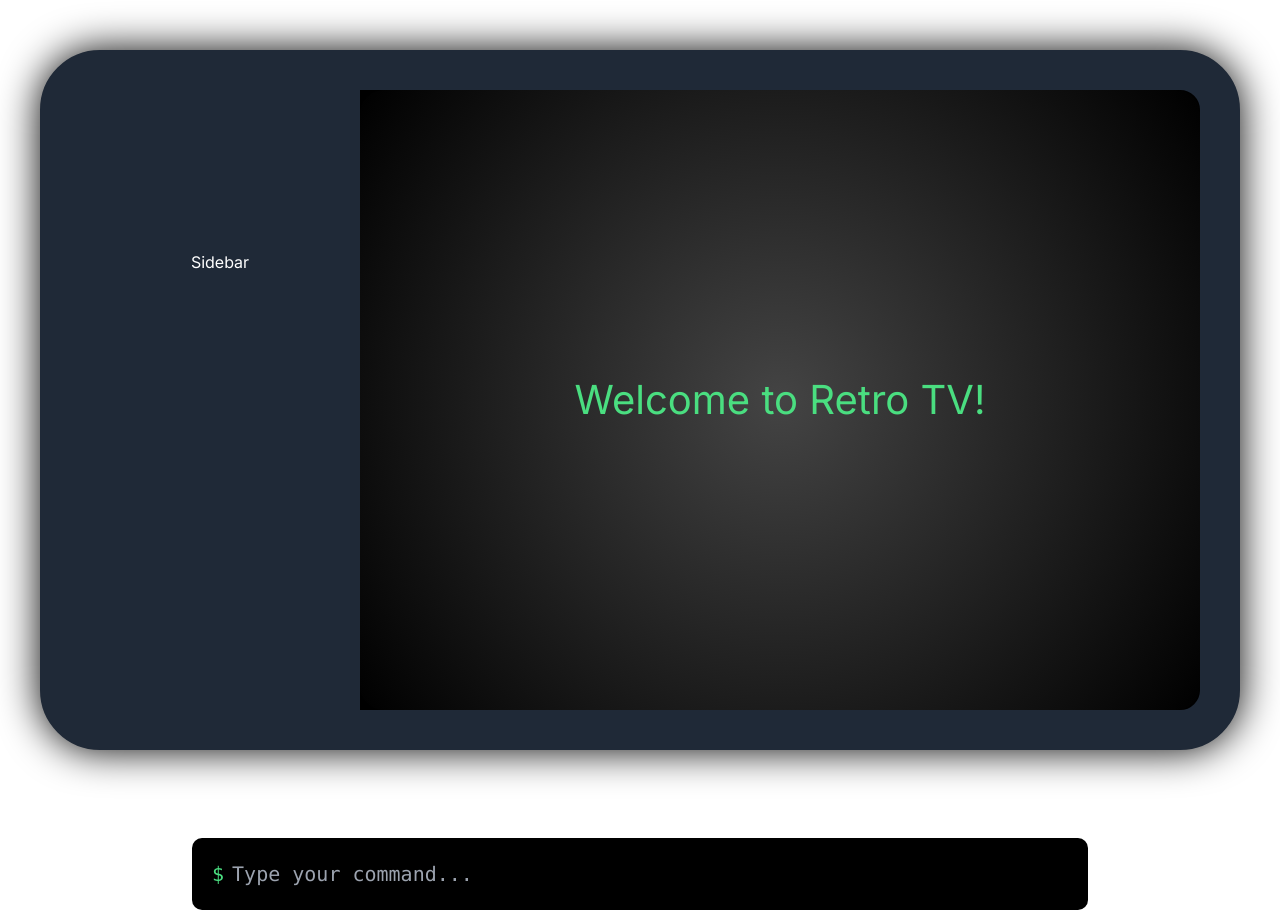
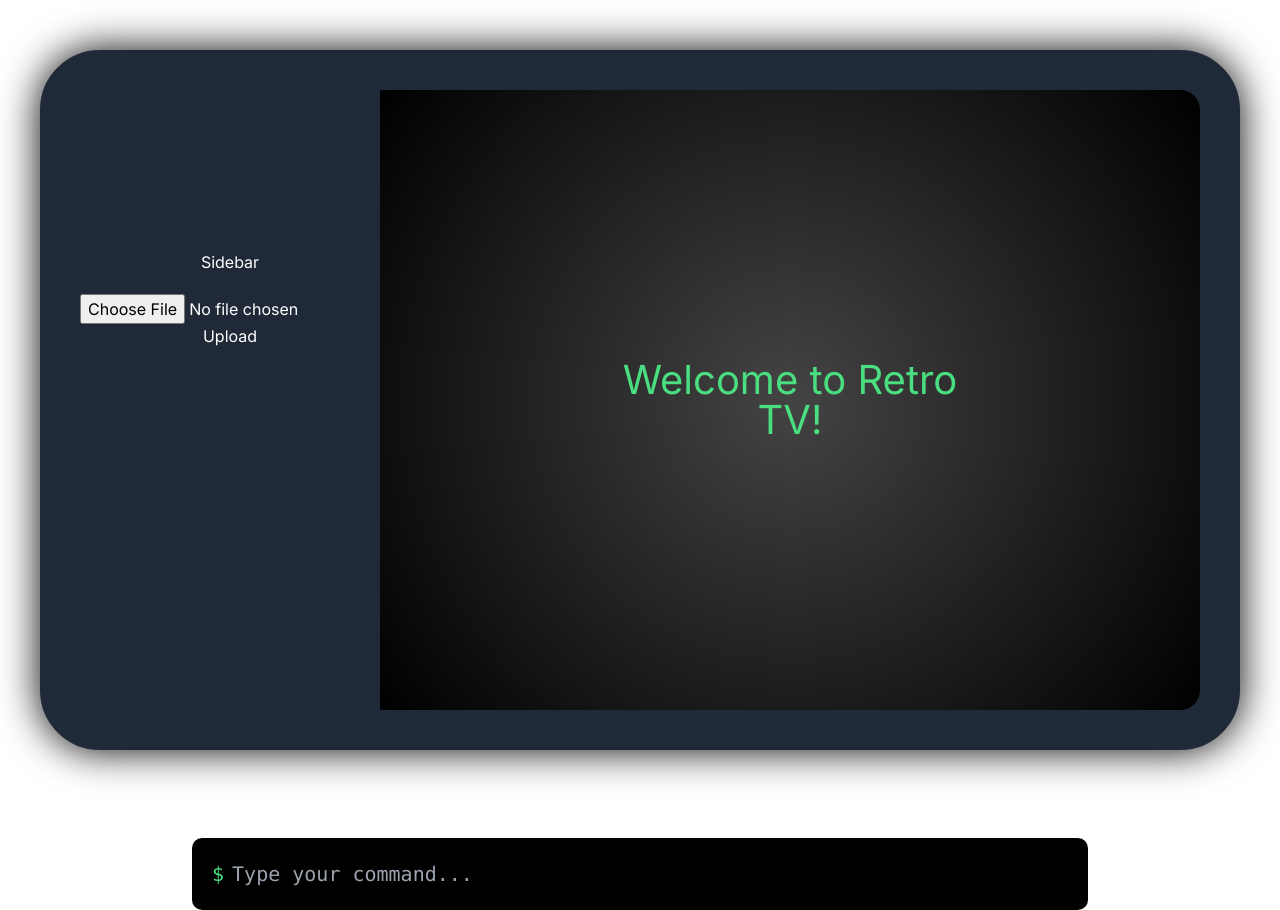
Before and after one commit to jasangill1/ExcelGPT, a Next.js app in the folder frontend/: page / in a window 1280 px wide. Built offline with nearby package versions, Linux system fonts and the light colour scheme.

Commit message:
file upload

```diff
--- a/frontend/components/Sidebar.jsx
+++ b/frontend/components/Sidebar.jsx
@@ -1,8 +1,12 @@
+import FileUpload from './UpLoadFile';
+
 export default function Sidebar() {
     return (
         <div className="relative w-[300px] h-full bg-gray-800 float-right text-white text-center pt-40">
             Sidebar
+            <div className="mt-5">
+                <FileUpload />
+            </div>
         </div>
-
     );
-  }
+}
--- /dev/null
+++ b/frontend/components/UpLoadFile.jsx
@@ -0,0 +1,33 @@
+'use client'
+import React, { useState } from 'react';
+
+const FileUpload = () => {
+  const [file, setFile] = useState(null);
+
+  const onFileChange = (e) => {
+    setFile(e.target.files[0]);
+  }
+
+  const onSubmit = async (e) => {
+    e.preventDefault();
+
+    const formData = new FormData();
+    formData.append('file', file);
+
+    await fetch('http://your-backend-url/api/upload', {
+        method: 'POST',
+        body: formData,
+    });
+
+    setFile(null);
+  }
+
+  return (
+    <form onSubmit={onSubmit}>
+      <input type="file" onChange={onFileChange} />
+      <button type="submit">Upload</button>
+    </form>
+  )
+}
+
+export default FileUpload;
--- /dev/null
+++ b/frontend/components/dropZone.jsx
@@ -0,0 +1,24 @@
+'use client'
+
+import React from 'react';
+import { useDropzone } from 'react-dropzone';
+
+function MyDropzone({ onDrop, accept }) {
+  const {getRootProps, getInputProps, isDragActive} = useDropzone({
+    onDrop,
+    accept
+  });
+
+  return (
+    <div {...getRootProps()} style={{ height: '200px', width: '200px', border: '1px dashed gray', display: 'flex', alignItems: 'center', justifyContent: 'center' }}>
+      <input {...getInputProps()} />
+      {
+        isDragActive ?
+          <p>Drop the files here ...</p> :
+          <p>Drag 'n' drop some files here, or click to select files</p>
+      }
+    </div>
+  )
+}
+
+export default MyDropzone;
--- a/frontend/package.json
+++ b/frontend/package.json
@@ -13,9 +13,11 @@
     "axios": "^1.4.0",
     "axis": "^1.0.0",
     "next": "13.4.1",
+    "papaparse": "^5.4.1",
     "postcss": "8.4.23",
     "react": "18.2.0",
     "react-dom": "18.2.0",
+    "react-dropzone": "^14.2.3",
     "tailwindcss": "3.3.2"
   }
 }
```
Also changed, not shown: frontend/components/fileDrop.jsx (deleted), 1 other file (tests, documents, lock files or other folders).
